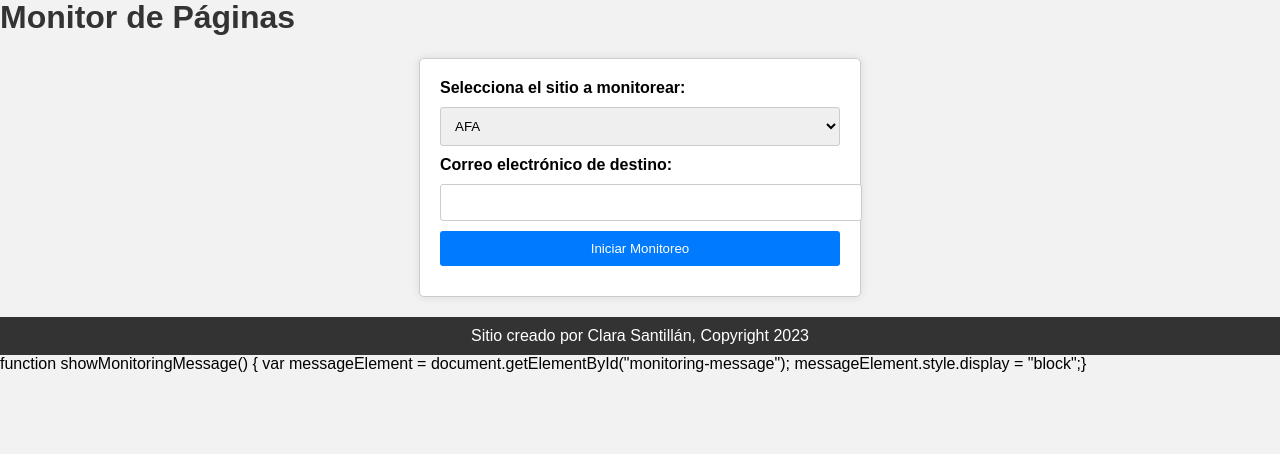
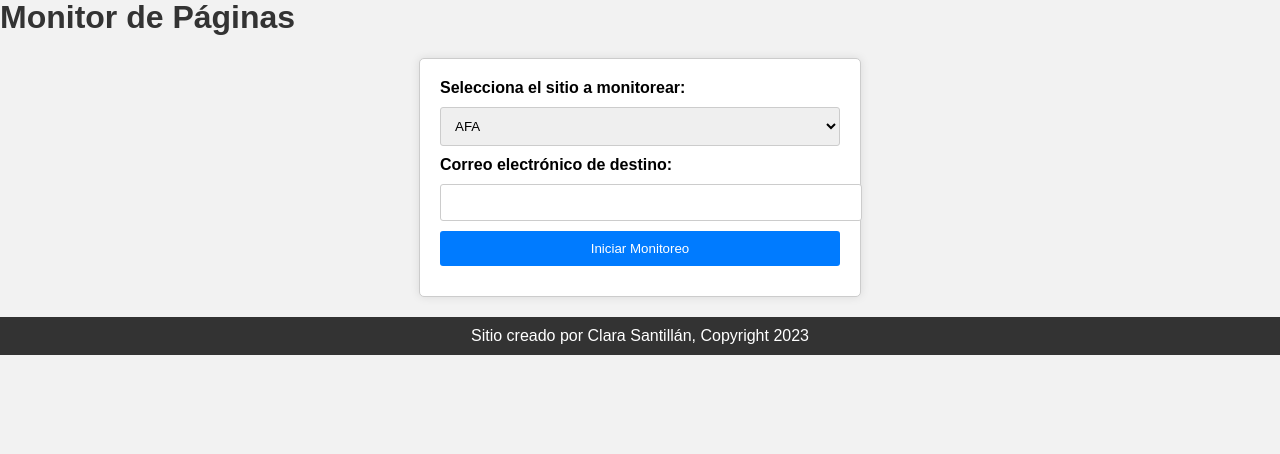
Before and after one commit to Clarisantillan/Monitoreo-web, a Flask app: page / in a window 1280 px wide. Shown: the part 22-476 px from the top of the page. Run offline with Flask 2, Linux system fonts and the light colour scheme.

Commit message:
Update index.html

```diff
--- a/templates/index.html
+++ b/templates/index.html
@@ -3,7 +3,11 @@
 <head>
     <title>Monitor de Páginas</title>
     <link href="./static/styles.css" rel="stylesheet"/>
-
+   <script>
+     function showMonitoringMessage() {
+        var messageElement = document.getElementById("monitoring-message");
+        messageElement.style.display = "block";}
+   </script>
 </head>
 <body>
     <h1>Monitor de Páginas</h1>
@@ -23,11 +27,6 @@
       <div id="monitoring-message" style="display: none;">La web está siendo monitoreada. Por favor, espera...</div>
     <footer>
         <p>Sitio creado por Clara Santillán, Copyright 2023</p>
-    </footer
-    <script>
-     function showMonitoringMessage() {
-        var messageElement = document.getElementById("monitoring-message");
-        messageElement.style.display = "block";}
-    </script>
+    </footer>
 </body>
 </html>
```
